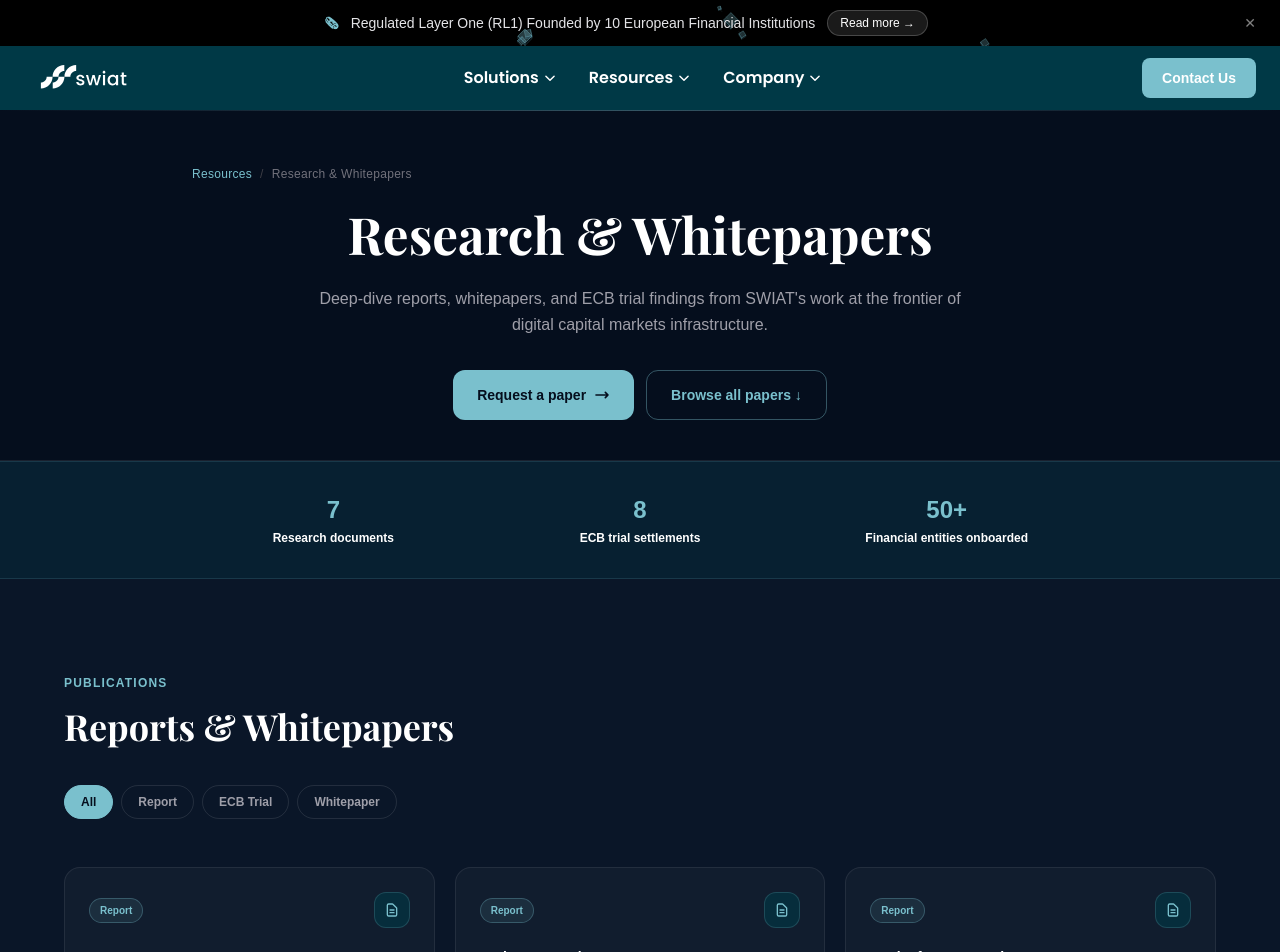
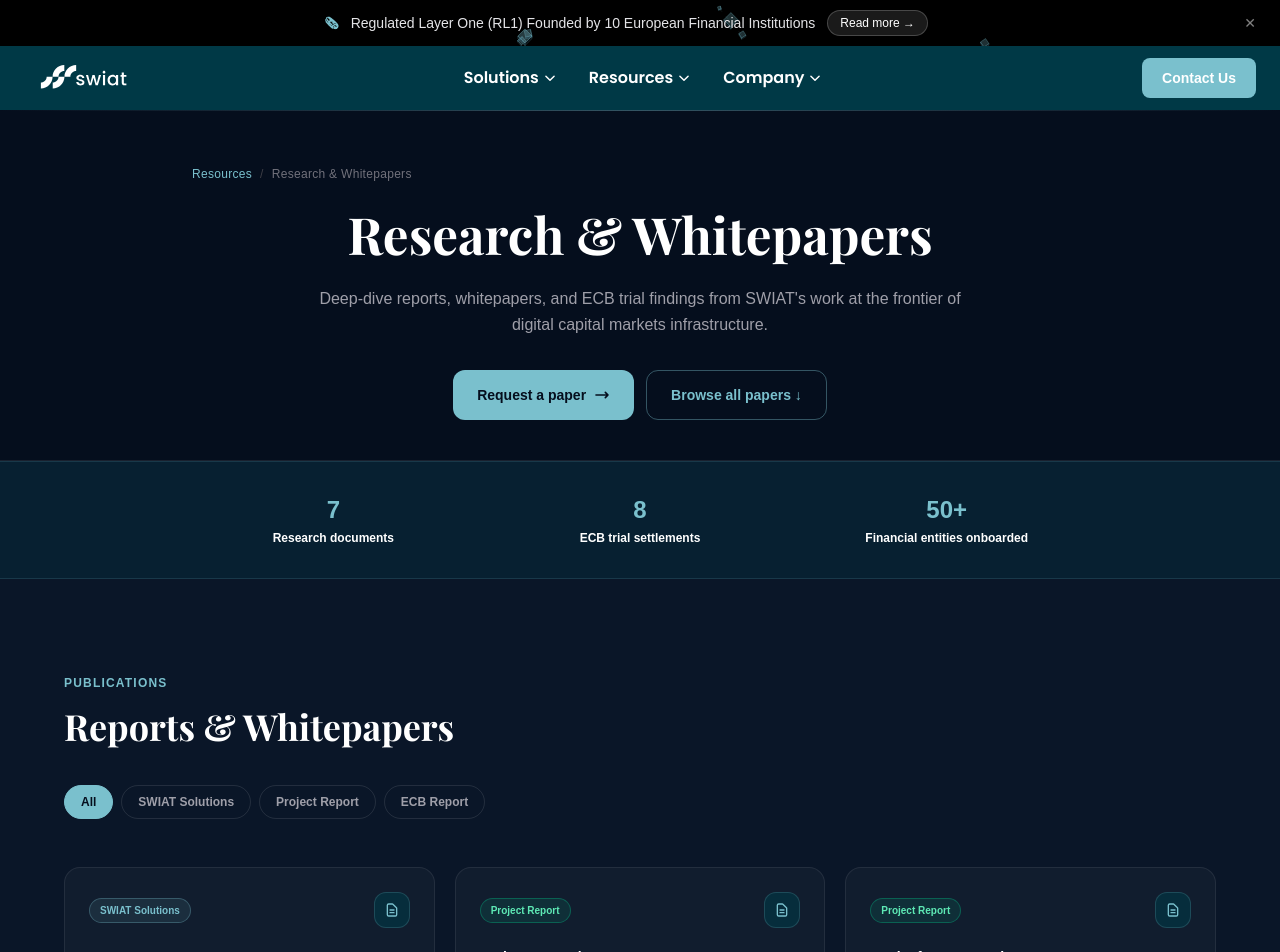
Before and after one commit to hxiao-z/swiat-landing-page, a Next.js app: page /solutions/research in a window 1280 px wide. Shown: the top 952 px of the page. Built offline with nearby package versions, Linux system fonts and the light colour scheme.

Commit message:
Update research page categories to All, SWIAT Solutions, Project Report, ECB Report
Co-Authored-By: Claude Sonnet 4.6 <noreply@anthropic.com>

```diff
--- a/app/components/ResearchPage.tsx
+++ b/app/components/ResearchPage.tsx
@@ -4,11 +4,11 @@ import { useState } from "react";
 import { motion } from "framer-motion";
 import Link from "next/link";
 
-type Category = "All" | "Report" | "ECB Trial" | "Whitepaper";
+type Category = "All" | "SWIAT Solutions" | "Project Report" | "ECB Report";
 
 const papers = [
   {
-    tag: "Report",
+    tag: "SWIAT Solutions" as Category,
     tagColor: "text-[#7AC0CD] border-[#7AC0CD]/30 bg-[#7AC0CD]/10",
     title: "SWIAT Access Report",
     desc: "A detailed overview of the SWIAT Access solution — including use cases with DZ Bank within the ECB Trials and Bank of Greece under Project Sovereign.",
@@ -20,8 +20,8 @@ const papers = [
     href: "#",
   },
   {
-    tag: "Report",
-    tagColor: "text-[#7AC0CD] border-[#7AC0CD]/30 bg-[#7AC0CD]/10",
+    tag: "Project Report" as Category,
+    tagColor: "text-emerald-300 border-emerald-400/30 bg-emerald-400/10",
     title: "Project Sovereign Report",
     desc: "A comprehensive overview of Project Sovereign — powered by SWIAT's DLT infrastructure with full DvP settlement across an entire digital bond lifecycle.",
     highlights: [
@@ -32,8 +32,8 @@ const papers = [
     href: "#",
   },
   {
-    tag: "Report",
-    tagColor: "text-[#7AC0CD] border-[#7AC0CD]/30 bg-[#7AC0CD]/10",
+    tag: "Project Report" as Category,
+    tagColor: "text-emerald-300 border-emerald-400/30 bg-emerald-400/10",
     title: "Bank of Greece Project Report",
     desc: "A detailed overview of the Digital Bond project by SWIAT & Bank of Greece — covering each project phase with visuals, diagrams, and target operating model.",
     highlights: [
@@ -44,7 +44,7 @@ const papers = [
     href: "#",
   },
   {
-    tag: "ECB Trial",
+    tag: "ECB Report" as Category,
     tagColor: "text-purple-300 border-purple-400/30 bg-purple-400/10",
     title: "ECB Trials Report",
     desc: "SWIAT participated in the ECB Trials in 2024, executing 8 settlements on the SWIAT blockchain. Includes transaction workflows, tech overviews, and institutional statements.",
@@ -56,8 +56,8 @@ const papers = [
     href: "#",
   },
   {
-    tag: "Whitepaper",
-    tagColor: "text-amber-300 border-amber-400/30 bg-amber-400/10",
+    tag: "SWIAT Solutions" as Category,
+    tagColor: "text-[#7AC0CD] border-[#7AC0CD]/30 bg-[#7AC0CD]/10",
     title: "SCO60 Whitepaper",
     desc: "Digital assets are soaring — and in scope of new Basel regulation. This paper introduces SCO60 on cryptoassets, the SWIAT Governance Model, and market implications.",
     highlights: [
@@ -68,8 +68,8 @@ const papers = [
     href: "#",
   },
   {
-    tag: "Whitepaper",
-    tagColor: "text-amber-300 border-amber-400/30 bg-amber-400/10",
+    tag: "SWIAT Solutions" as Category,
+    tagColor: "text-[#7AC0CD] border-[#7AC0CD]/30 bg-[#7AC0CD]/10",
     title: "Moody's Rating — Bits, Bytes and Basis Points",
     desc: "How digital assets fit within incoming Basel regulation and what it means for banks — options available, ecosystem impact, and how the SWIAT framework can help.",
     highlights: [
@@ -81,8 +81,8 @@ const papers = [
     href: "#",
   },
   {
-    tag: "Whitepaper",
-    tagColor: "text-amber-300 border-amber-400/30 bg-amber-400/10",
+    tag: "SWIAT Solutions" as Category,
+    tagColor: "text-[#7AC0CD] border-[#7AC0CD]/30 bg-[#7AC0CD]/10",
     title: "CYCROS Whitepaper — Enable DvP with CYCROS",
     desc: "Co-developed with DekaBank: a non-invasive trigger-based solution enabling delivery of digital assets versus payment with central bank money — using ISO 20022 and SWIFT PKI.",
     highlights: [
@@ -115,7 +115,7 @@ const quotes = [
   },
 ];
 
-const categories: Category[] = ["All", "Report", "ECB Trial", "Whitepaper"];
+const categories: Category[] = ["All", "SWIAT Solutions", "Project Report", "ECB Report"];
 
 export default function ResearchPage() {
   const [active, setActive] = useState<Category>("All");
```
